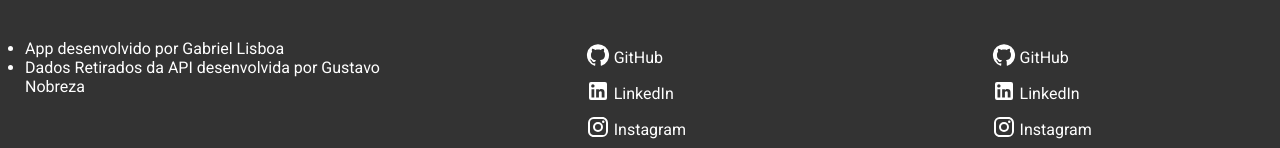
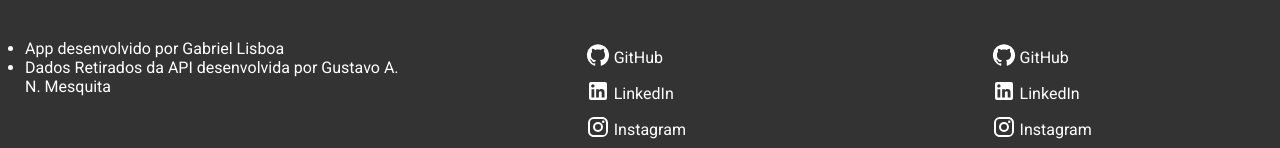
Before and after one commit to gabriellisboa08/narutodex, a React (Create React App) app: page / in a window 1280 px wide. Shown: the part 1021-1169 px from the top of the page. Built offline with nearby package versions, Linux system fonts and the light colour scheme; no server answers.

Commit message:
Update final

```diff
--- a/src/components/Footer/index.js
+++ b/src/components/Footer/index.js
@@ -20,7 +20,7 @@ const Footer = () => {
                             <li>
                                 <p>
                                     Dados Retirados da API desenvolvida por
-                                    Gustavo Nobreza
+                                    Gustavo A. N. Mesquita
                                 </p>
                             </li>
                         </ul>
```
